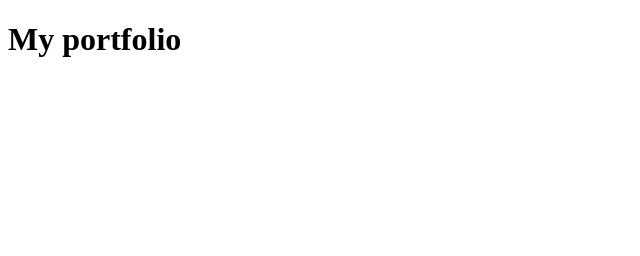
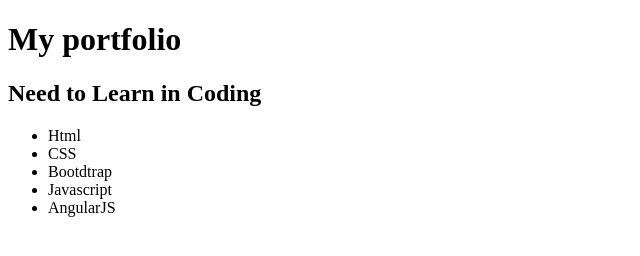
Before and after one commit to Margam15/portfolio, a plain HTML site: page index.html in a window 1280 px wide. Shown: the whole page, without its empty margins (0-640 px from the left). Drawn offline with Linux system fonts and the light colour scheme.

Commit message:
Unordered List

```diff
--- a/index.html
+++ b/index.html
@@ -5,5 +5,15 @@
 </head>
 <body>
 <h1>My portfolio</h1>
+<div id="box">
+	<h2>Need to Learn in Coding</h2>
+	<ul>
+		<li>Html</li>
+		<li>CSS</li>
+		<li>Bootdtrap</li>
+		<li>Javascript</li>
+		<li>AngularJS</li>
+	</ul>
+	</div>
 </body>
 </html>
```
